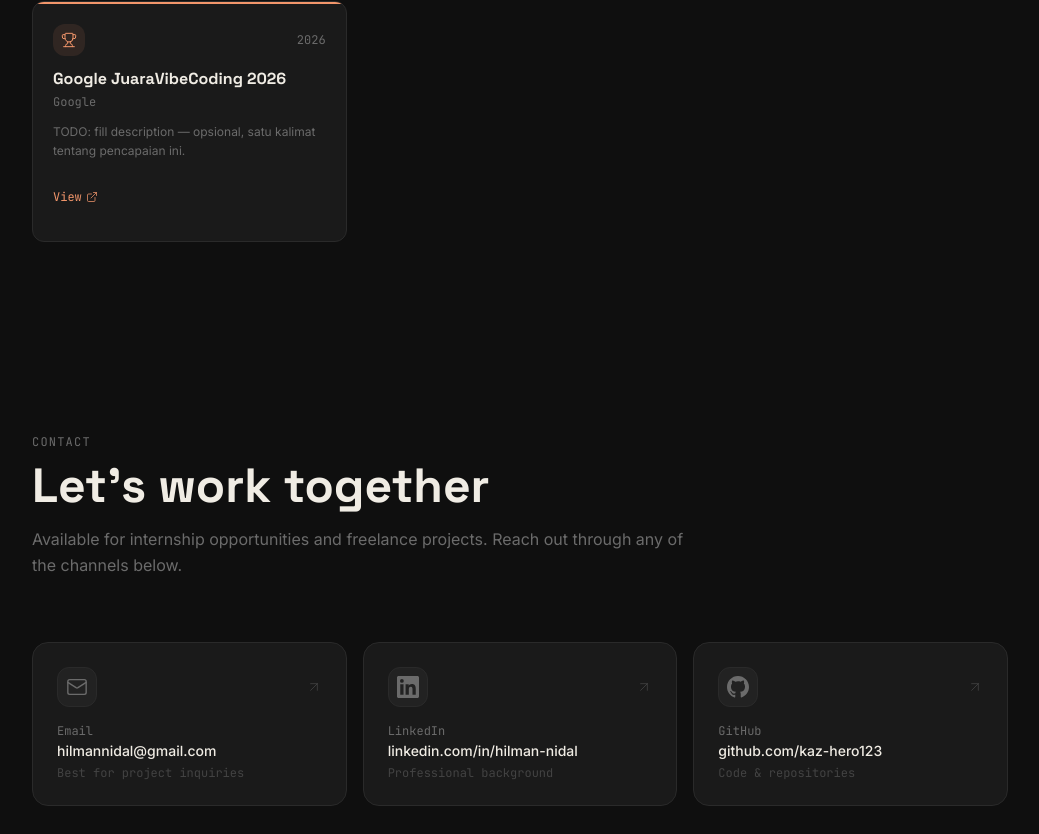
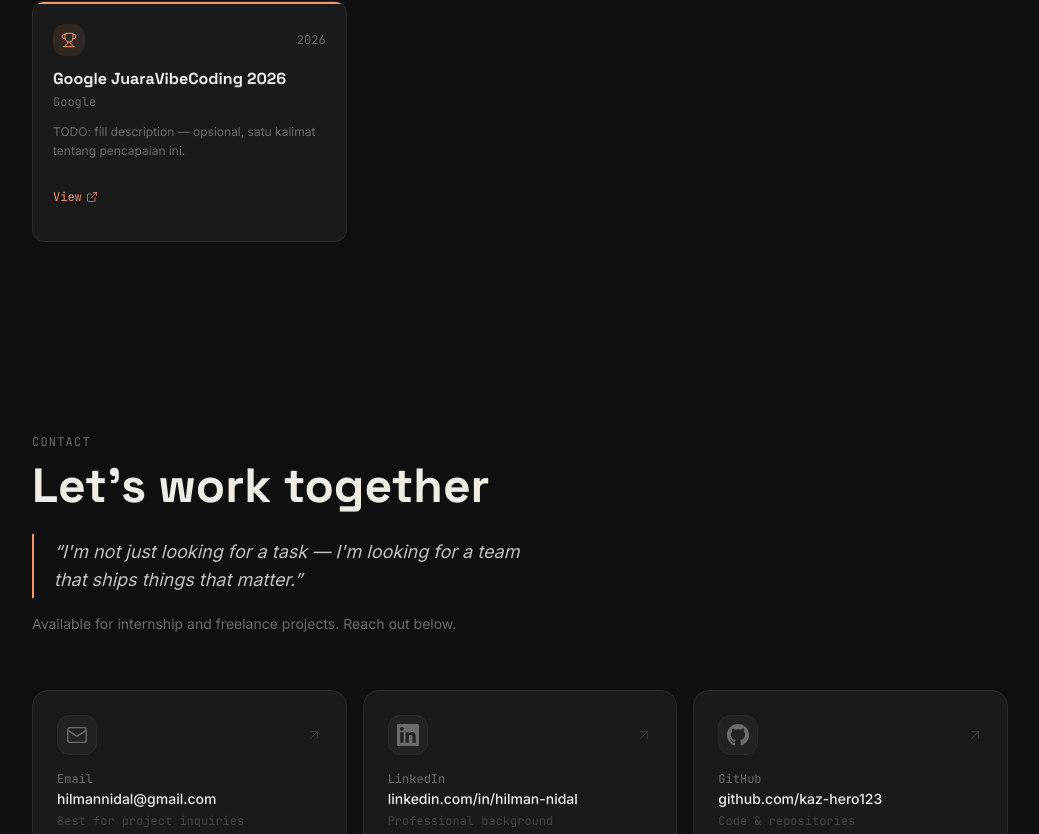
Before and after one commit to kaz-hero123/hilman-portfolio, a Next.js app: page / in a window 1280 px wide. Shown: the part 3942-4776 px from the top of the page, without its empty margins (120-1159 px from the left). Built offline with nearby package versions, Linux system fonts and the light colour scheme.

Commit message:
feat(sections): spacious spacing on projects, pull-quote statement added to contact

```diff
--- a/src/components/sections/Contact.tsx
+++ b/src/components/sections/Contact.tsx
@@ -1,4 +1,11 @@
 'use client';
+
+/**
+ * Contact — Section
+ * Ref: design-system.md §6
+ *
+ * Changes: pull-quote bold statement sebelum cards, hover gradient upgrade
+ */
 
 import { motion } from 'framer-motion';
 import { Mail, ArrowUpRight } from 'lucide-react';
@@ -41,23 +48,32 @@ const contactLinks = [
 export function Contact() {
   return (
     <SectionWrapper id="contact">
+      {/* motion.div 1 — stagger wrapper */}
       <motion.div
         variants={staggerContainer}
         initial="hidden"
         whileInView="visible"
         viewport={{ once: true, margin: '-80px' }}
       >
-        <motion.div variants={fadeInUp} className="mb-16 max-w-2xl">
+        {/* motion.div 2 — heading + pull-quote */}
+        <motion.div variants={fadeInUp} className="mb-14">
           <SectionLabel>contact</SectionLabel>
-          <h2 className="font-display text-4xl md:text-5xl text-text mb-4">
+          <h2 className="font-display text-4xl md:text-5xl text-text mb-6">
             Let&apos;s work together
           </h2>
-          <p className="font-body text-base text-muted leading-relaxed">
-            Available for internship opportunities and freelance projects.
-            Reach out through any of the channels below.
+          {/* Pull-quote — bold statement before cards */}
+          <blockquote className="border-l-2 border-coral pl-5 py-1 max-w-lg">
+            <p className="font-body text-base md:text-lg text-text/80 leading-relaxed italic">
+              &ldquo;I&apos;m not just looking for a task — I&apos;m looking for
+              a team that ships things that matter.&rdquo;
+            </p>
+          </blockquote>
+          <p className="font-body text-sm text-muted mt-4">
+            Available for internship and freelance projects. Reach out below.
           </p>
         </motion.div>
 
+        {/* motion.div 3 — 3 link cards */}
         <motion.div
           variants={fadeInUp}
           className="grid grid-cols-1 sm:grid-cols-3 gap-4"
@@ -78,12 +94,13 @@ export function Contact() {
                 'focus-visible:ring-offset-2 focus-visible:ring-offset-bg',
               )}
             >
+              {/* Hover gradient overlay */}
               <div
                 className="absolute inset-0 opacity-0 group-hover:opacity-100 transition-opacity duration-300 pointer-events-none"
                 style={{ background: 'radial-gradient(circle at top left, rgba(242,150,107,0.08) 0%, transparent 70%)' }}
                 aria-hidden="true"
               />
-
+              {/* Icon + arrow row */}
               <div className="flex items-center justify-between">
                 <div className="w-10 h-10 rounded-lg bg-surface2 border border-border flex items-center justify-center text-muted group-hover:text-coral group-hover:border-coral/30 transition-all duration-200">
                   {icon}
@@ -95,7 +112,6 @@ export function Contact() {
                   aria-hidden="true"
                 />
               </div>
-
               <div>
                 <p className="font-mono text-xs text-muted mb-0.5">{label}</p>
                 <p className="font-body text-sm text-text font-medium mb-1">{value}</p>
--- a/src/components/sections/Projects.tsx
+++ b/src/components/sections/Projects.tsx
@@ -1,4 +1,11 @@
 'use client';
+
+/**
+ * Projects — Section
+ * Ref: design-system.md §6
+ *
+ * Changes: spacious spacing (py-32), decorative large section number in bg
+ */
 
 import { motion } from 'framer-motion';
 import { SectionWrapper } from '@/components/layout';
@@ -8,21 +15,33 @@ import { projects } from '@/data/projects';
 
 export function Projects() {
   return (
-    <SectionWrapper id="projects">
+    <SectionWrapper id="projects" spacing="spacious">
+      {/* motion.div 1 — stagger wrapper */}
       <motion.div
         variants={staggerContainer}
         initial="hidden"
         whileInView="visible"
         viewport={{ once: true, margin: '-80px' }}
+        className="relative"
       >
-        <motion.div variants={fadeInUp} className="mb-12">
+        {/* Decorative large background number */}
+        <div
+          className="pointer-events-none select-none absolute -top-6 -right-2 font-display font-bold text-[120px] md:text-[160px] leading-none text-text/[0.025] hidden md:block"
+          aria-hidden="true"
+        >
+          03
+        </div>
+
+        {/* motion.div 2 — heading */}
+        <motion.div variants={fadeInUp} className="mb-12 relative z-10">
           <SectionLabel>projects</SectionLabel>
           <h2 className="font-display text-4xl md:text-5xl text-text">
             What I&apos;ve built
           </h2>
         </motion.div>
 
-        <motion.div variants={fadeInUp} className="space-y-6">
+        {/* motion.div 3 — project cards */}
+        <motion.div variants={fadeInUp} className="space-y-6 relative z-10">
           {projects.map((project, i) => (
             <ProjectCard key={project.id} {...project} index={i} />
           ))}
```
